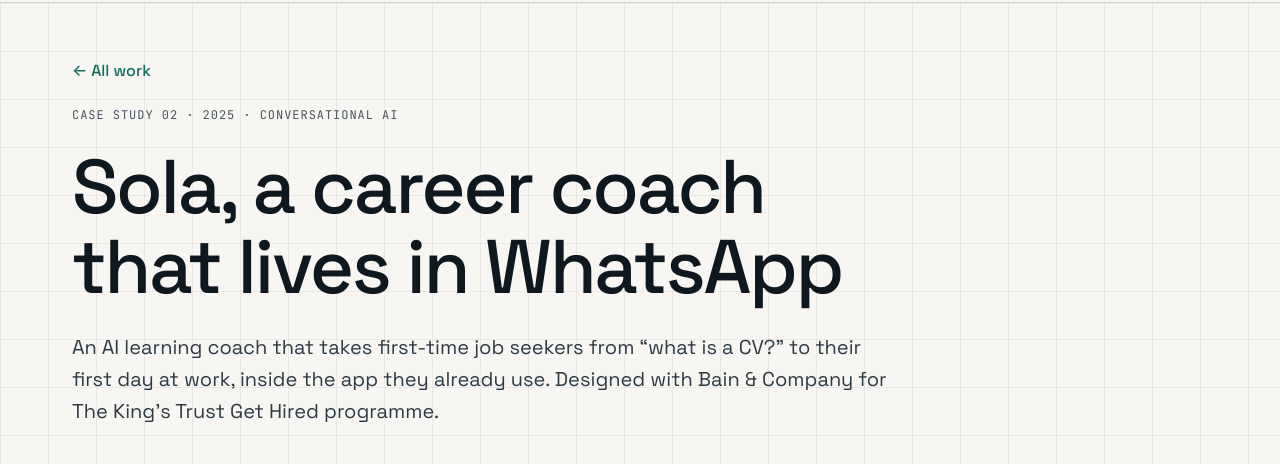
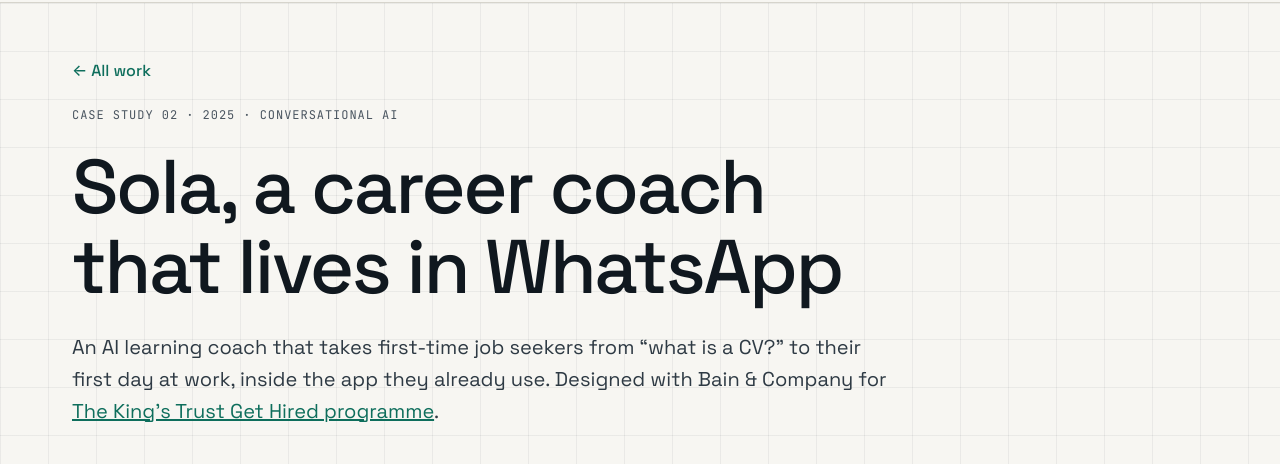
Before and after one commit to sinazzk/sinazk-site, a plain HTML site: page public/work/sola/index.html in a window 1280 px wide. Shown: the part 78-542 px from the top of the page. Drawn offline with Linux system fonts and the light colour scheme.

Commit message:
Link Sola to the King’s Trust Get Hired programme

```diff
--- a/public/work/sola/index.html
+++ b/public/work/sola/index.html
@@ -50,7 +50,7 @@
 <a class="t-pm cs-back" href="/#work">← All work</a>
 <div class="t-cap">CASE STUDY 02 · 2025 · CONVERSATIONAL AI</div>
 <h1 class="t-h1">Sola, a career coach that lives in WhatsApp</h1>
-<p class="t-pl">An AI learning coach that takes first-time job seekers from “what is a CV?” to their first day at work, inside the app they already use. Designed with Bain &amp; Company for The King’s Trust Get Hired programme.</p>
+<p class="t-pl">An AI learning coach that takes first-time job seekers from “what is a CV?” to their first day at work, inside the app they already use. Designed with Bain &amp; Company for <a href="https://www.kingstrust.org.uk/how-we-can-help/get-job/get-hired">The King’s Trust Get Hired programme</a>.</p>
 <p class="t-ps cs-brand"><a href="https://www.bain.com/"><img src="/assets/img/logos/bain.webp" alt=""> Bain &amp; Company</a></p>
 </div>
 </section>
```
Also changed, not shown: src/pages/sola.html (+1 -1 lines).
